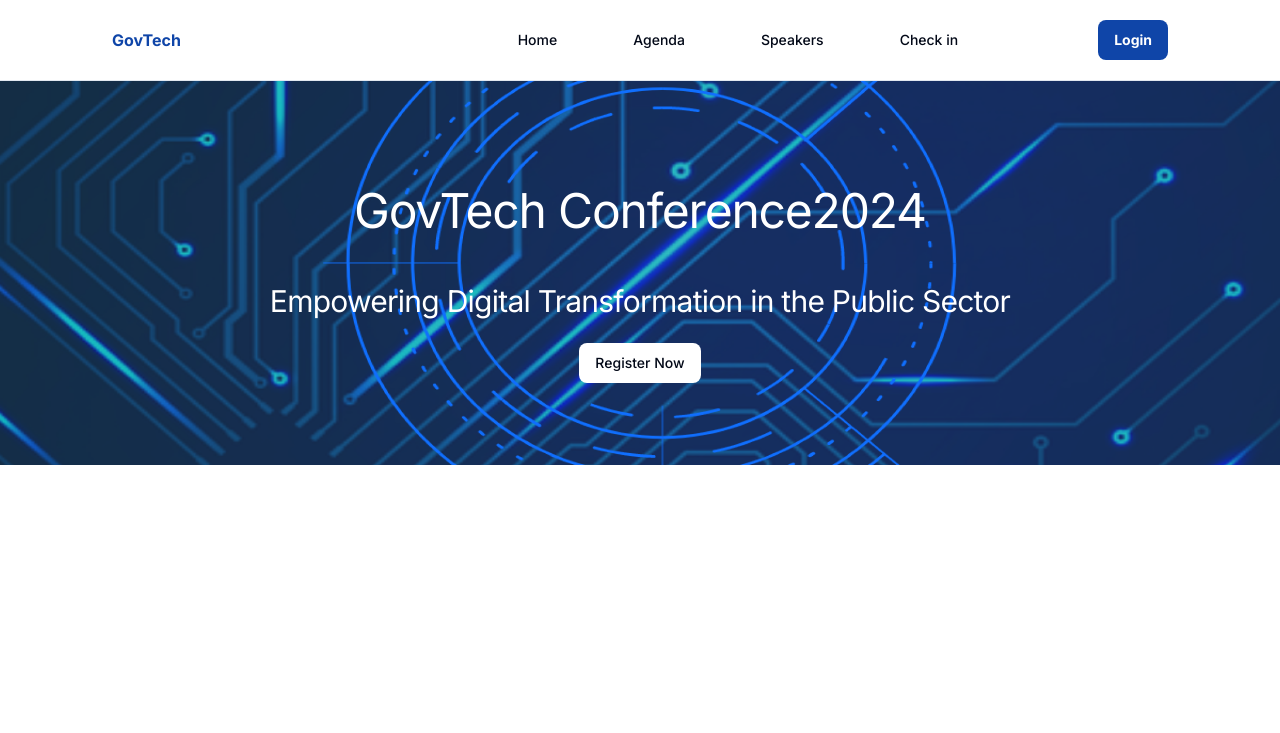
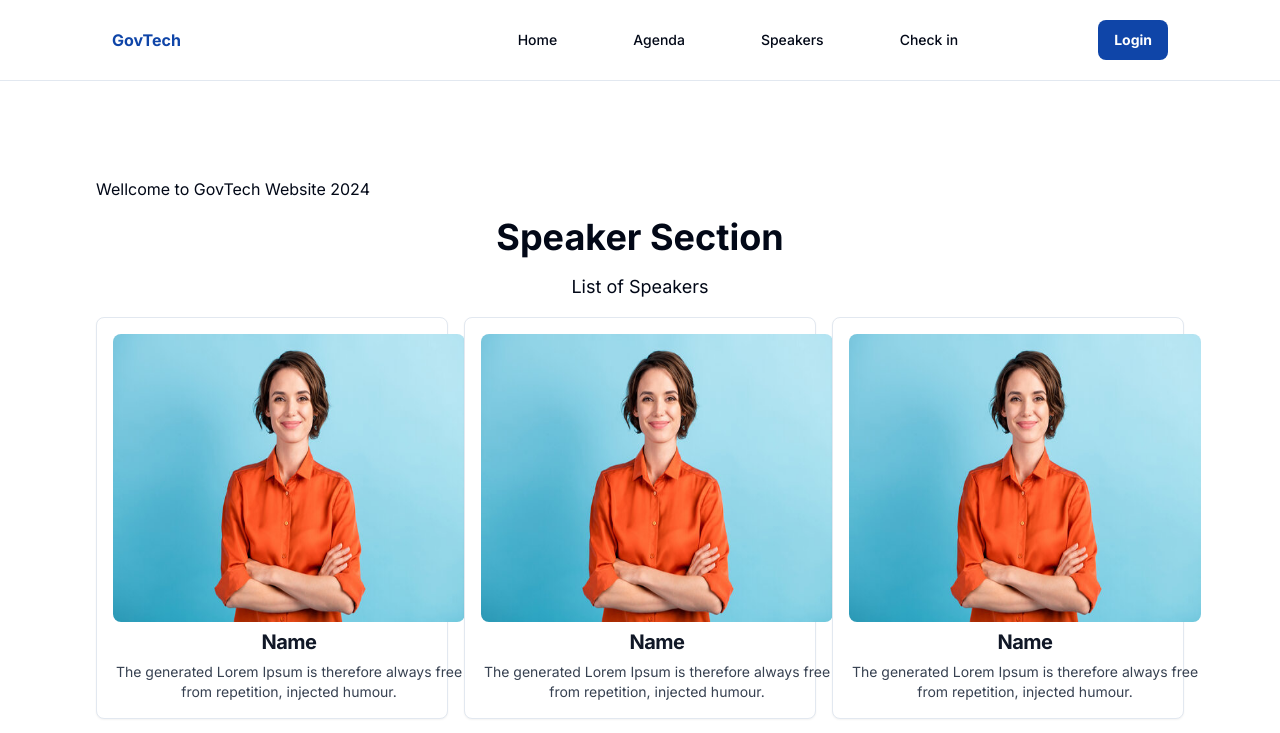
Before and after one commit to MPTCDITR/govtech-website, a Next.js app: page / in a window 1280 px wide. Shown: the top 733 px of the page. Built offline with nearby package versions, Linux system fonts and the light colour scheme.

Commit message:
Add files via upload

```diff
--- a/app/page.tsx
+++ b/app/page.tsx
@@ -1,9 +1,17 @@
-import HeroSectionHeader from "@/components/homepage/hero-section-header";
+import Image from "next/image";
+import SpeakerSection from "@/components/speaker-section/speaker-section.tsx";
+
+
+import SpeakerPage from "@/app/speaker-page.tsx";
 
 export default function Home() {
   return (
-    <main className="flex min-h-screen flex-col justify-between ">
-      <HeroSectionHeader />
+    <main className="flex min-h-screen flex-col items-center justify-between p-24">
+      <div>
+        <h1>Wellcome to GovTech Website 2024</h1>
+        <SpeakerSection />
+
+      </div>
     </main>
   );
 }
--- /dev/null
+++ b/app/speaker-page.tsx
@@ -0,0 +1,19 @@
+import React from "react";
+import SpeakerCard from "@/components/speaker-card/speaker-card";
+
+export default function SpeakerPage() {
+  return (
+    <div className="flex flex-col items-center mt-9">
+      <h1 className="text-4xl font-bold mb-4">Speaker Page</h1>
+      <p className="text-lg mb-6">List of Speakers</p>
+      <div className="grid grid-cols-3 gap-x-4 gap-y-10">
+        <SpeakerCard />
+        <SpeakerCard />
+        <SpeakerCard />
+        <SpeakerCard />
+        <SpeakerCard />
+        <SpeakerCard />
+      </div>
+    </div>
+  );
+}
```
